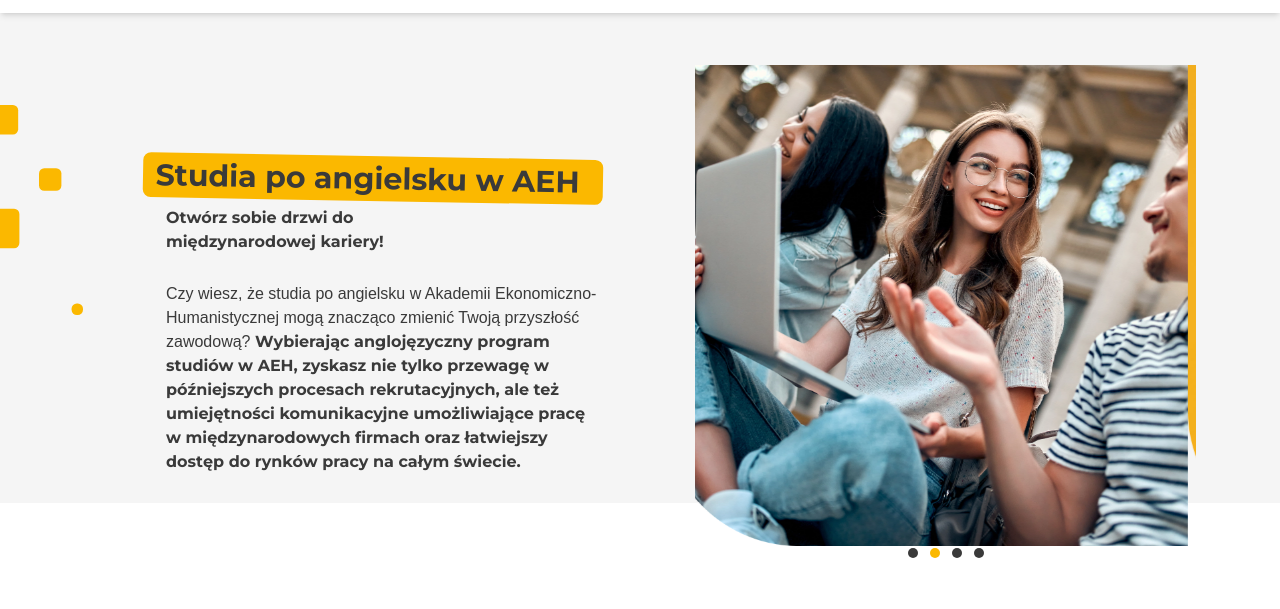
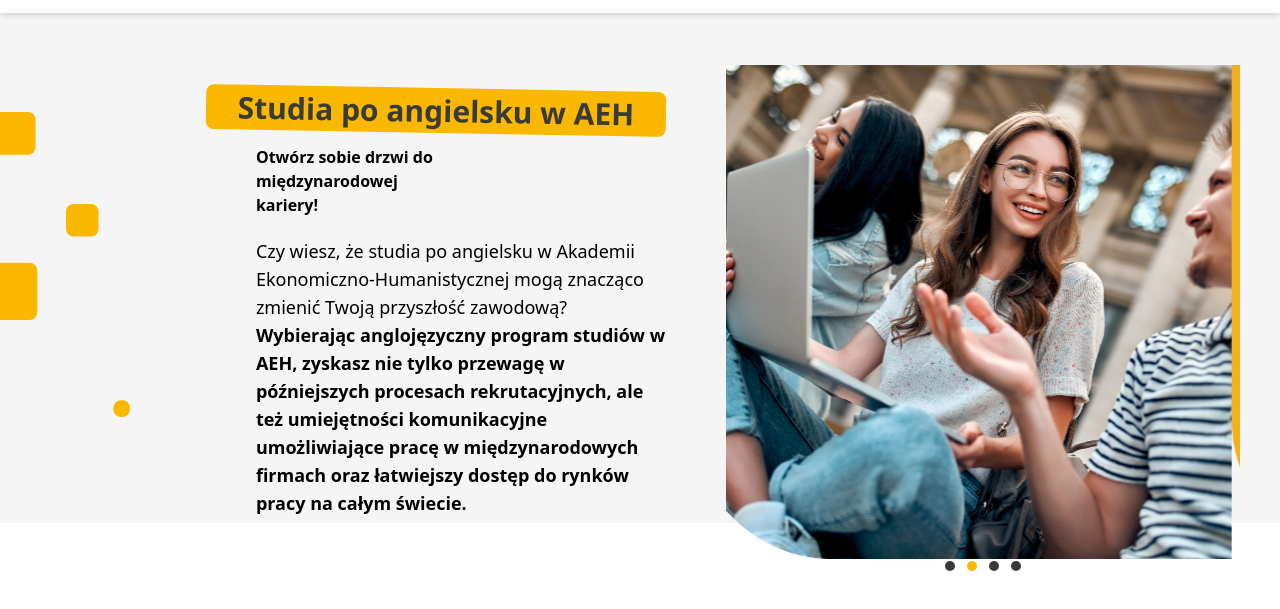
Before and after one commit to Datureli/aef-zadanie, a website: page index.html in a window 1280 px wide. Shown: the part 93-702 px from the top of the page. Drawn offline with nearby package versions, Linux system fonts and the light colour scheme; a web font is replaced by a local one.

Commit message:
fix styles

```diff
--- a/css/slider.css
+++ b/css/slider.css
@@ -49,7 +49,7 @@
 
 .highlight-background {
   background-color: #fbb800;
-  width: 460px;
+
   color: #3a3a3a;
   height: 45px;
   transform: rotate(1deg);
--- a/index.html
+++ b/index.html
@@ -19,12 +19,16 @@
     <nav
       class="bg-white text-black p-4 grid grid-cols-2 md:grid-cols-3 items-center shadow-md rounded-t-lg relative"
     >
-      <div class="flex justify-start md:ml-14 ml-0">
-        <img src="./logo.png" alt="Logo" class="h-10 md:ml-0 ml-4" />
+      <div class="flex justify-start lg:ml-14 ml-0">
+        <img
+          src="./public/images/logo.png"
+          alt="Logo"
+          class="h-10 lg:ml-0 ml-4"
+        />
       </div>
 
       <div
-        class="md:hidden flex items-center justify-end absolute inset-y-0 right-0 pr-4"
+        class="lg:hidden flex items-center justify-end absolute inset-y-0 right-0 pr-4"
       >
         <button id="menu-btn" class="text-2xl">
           <span class="sr-only">Menu</span>
@@ -32,7 +36,7 @@
         </button>
       </div>
 
-      <div class="hidden md:flex md:justify-center">
+      <div class="hidden lg:flex lg:justify-center">
         <ul class="flex space-x-6">
           <li><a href="#" class="text-black hover:text-lime-500">Home</a></li>
           <li>
@@ -75,33 +79,33 @@
       </div>
     </nav>
 
-    <div class="mx-auto pt-10 bg-[#F5F5F5] md:h-[490px] md:mb-[93px]">
-      <div class="flex flex-col md:flex-row items-center pr-[5%]">
+    <div class="mx-auto pt-10 bg-[#F5F5F5] lg:h-[510px] lg:mb-[93px] 2xl:max-w-[1200px]">
+      <div class="flex flex-col lg:flex-row items-center lg:pr-5">
         <!-- Kontener z obrazkiem -->
         <div
-          class="hidden md:flex relative w-[23.33%] h-[400px] overflow-hidden flex items-center justify-start mb-[200px] mb-10 md:mb-[200px]"
+          class="hidden lg:flex relative w-1/2 lg:w-[30%] h-[200px] lg:h-[400px] overflow-hidden flex items-center justify-start mb-10 lg:mb-[200px]"
         >
           <img
             src="./public/images/squares.svg"
             alt="Squares"
-            class="absolute left-[-20px] top-[40px] w-[150px] h-auto hidden md:block"
+            class="absolute left-[-20px] top-[40px] w-[100px] h-auto lg:w-[150px] hidden lg:block"
           />
         </div>
 
-        <div class="md:w-1/2 p-4 pl-10 md:pr-[72px] md:mb-[100px] montserrat">
+        <div class="w-full lg:w-1/2 p-4 lg:px-10 lg:py-6 lg:mb-[120px]">
           <h1
-            class="text-1xl md:text-3xl pl-[2%] font-bold highlight-background mb-[5px]"
+            class="text-xl lg:text-3xl md:w-[460px] font-bold highlight-background mb-3 lg:ml-[-50px] lg:mt-[-20px]"
           >
             Studia po angielsku w AEH
           </h1>
-          <p class="mb-7 font-bold pl-[5%] w-[70%] md:font-24">
+          <p class="mb-5 lg:w-[50%] font-bold lg:font-bold">
             Otwórz sobie drzwi do międzynarodowej kariery!
           </p>
-          <p class="pl-[5%] md:font-20">
+          <p class="text-base lg:text-lg">
             Czy wiesz, że studia po angielsku w Akademii
             Ekonomiczno-Humanistycznej mogą znacząco zmienić Twoją przyszłość
             zawodową?
-            <span class="font-bold font-20">
+            <span class="font-bold lg:text-lg">
               Wybierając anglojęzyczny program studiów w AEH, zyskasz nie tylko
               przewagę w późniejszych procesach rekrutacyjnych, ale też
               umiejętności komunikacyjne umożliwiające pracę w międzynarodowych
@@ -112,10 +116,10 @@
 
         <!-- Slider -->
         <div
-          class="w-full md:w-[110%] md:mx-5 p-4 md:p-3 slider-container mb-[120px]"
+          class="w-full lg:w-[70%] lg:mx-5 p-4 lg:p-3 slider-container mb-[120px]"
         >
           <div class="slider-images"></div>
-          <div class="dots"></div>
+          <div class="dots mt-4"></div>
         </div>
       </div>
     </div>
```
Also changed, not shown: public/images/logo.png (renamed from logo.png).
